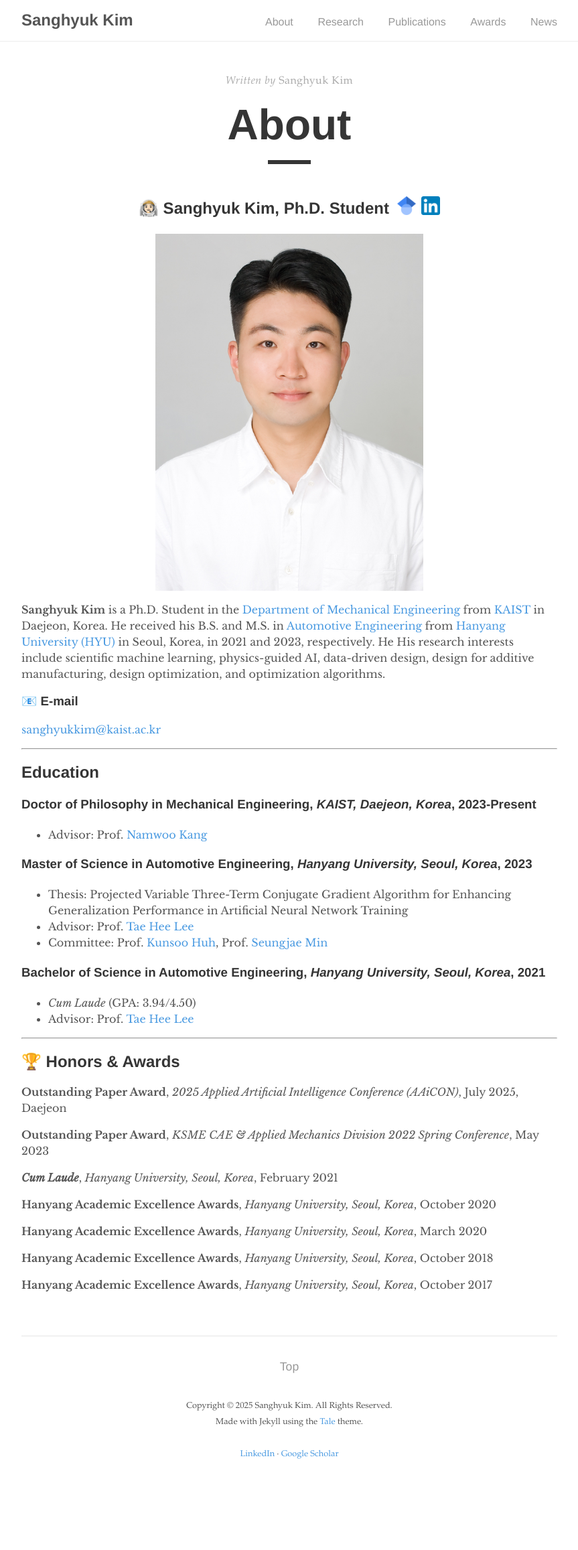
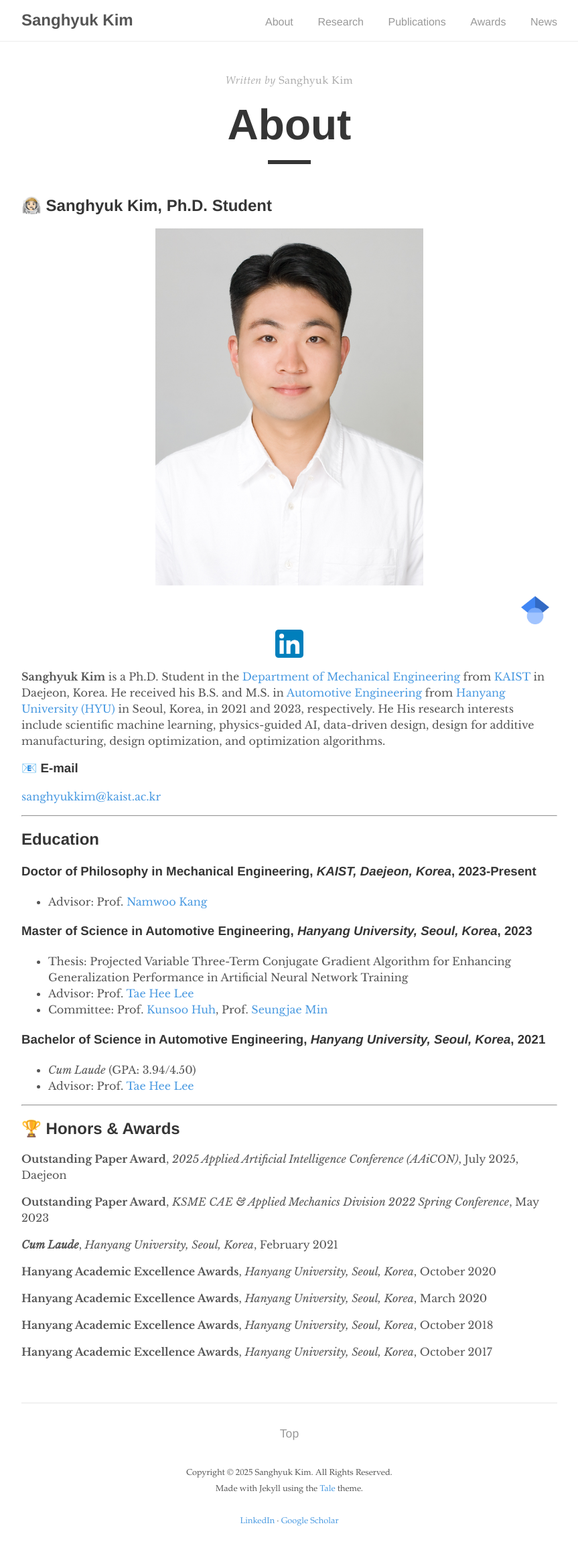
Before and after one commit to kim-sanghyuk/kim-sanghyuk.github.io, a Jekyll site: the page built from _pages/about.md, in a window 1280 px wide. Shown: the whole page at 67% size, without its empty margins (208-1071 px from the left). Built offline with Jekyll 4.4.1, drawn with Linux system fonts in a browser that asks for light colours; before the commit the page ends 2214 px from its top, so only the background shows below that.

Commit message:
Update about.md

```diff
--- a/_pages/about.md
+++ b/_pages/about.md
@@ -6,19 +6,18 @@
 published: true
 ---
 
-<h2 style="display: flex; align-items: center; justify-content: center; gap: 12px;">
-  👨🏻‍🚀 Sanghyuk Kim, Ph.D. Student
-  <span style="display: flex; align-items: center; gap: 8px;">
-    <a href="https://scholar.google.com/citations?user=RpcCyLQAAAAJ&hl=en" target="_blank">
-      <img src="/images/google_scholar_icon.png" alt="Google Scholar" width="28">
-    </a>
-    <a href="https://www.linkedin.com/in/kim-sanghyuk/" target="_blank">
-      <img src="/images/linkedin_icon.png" alt="LinkedIn" width="28">
-    </a>
-  </span>
-</h2>
+## 👨🏻‍🚀 Sanghyuk Kim, Ph.D. Student
 
 ![SanghyukKim](/images/SanghyukKim.jpg){: width="50%" height="50%"}
+
+<div style="text-align: center; margin-top: 8px; margin-bottom: 16px;">
+  <a href="https://scholar.google.com/citations?user=RpcCyLQAAAAJ&hl=en" target="_blank">
+    <img src="/images/google_scholar_icon.png" alt="Google Scholar" width="42" style="margin-right: 12px; vertical-align: middle;">
+  </a>
+  <a href="https://www.linkedin.com/in/kim-sanghyuk/" target="_blank">
+    <img src="/images/linkedin_icon.png" alt="LinkedIn" width="42" style="vertical-align: middle;">
+  </a>
+</div>
 
 **Sanghyuk Kim** is a Ph.D. Student in the [Department of Mechanical Engineering](https://me.kaist.ac.kr/eng/main/main.html) from [KAIST](https://www.kaist.ac.kr/) in Daejeon, Korea. He received his B.S. and M.S. in [Automotive Engineering](https://ae.hanyang.ac.kr/) from [Hanyang University (HYU)](https://www.hanyang.ac.kr/) in Seoul, Korea, in 2021 and 2023, respectively. He His research interests include scientific machine learning, physics-guided AI, data-driven design, design for additive manufacturing, design optimization, and optimization algorithms.
 
```
